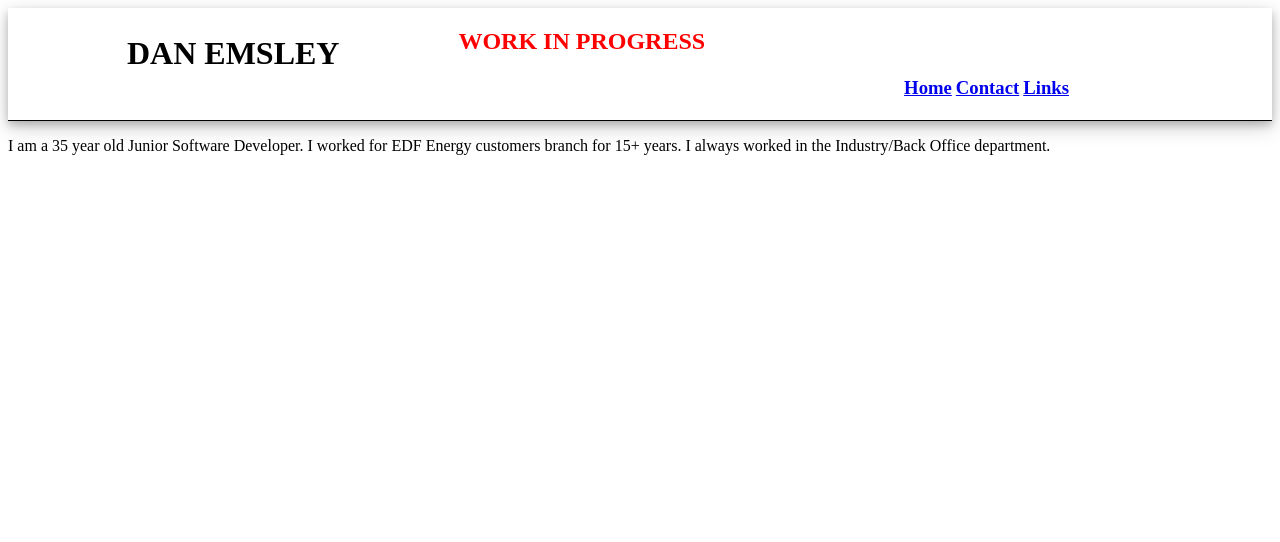
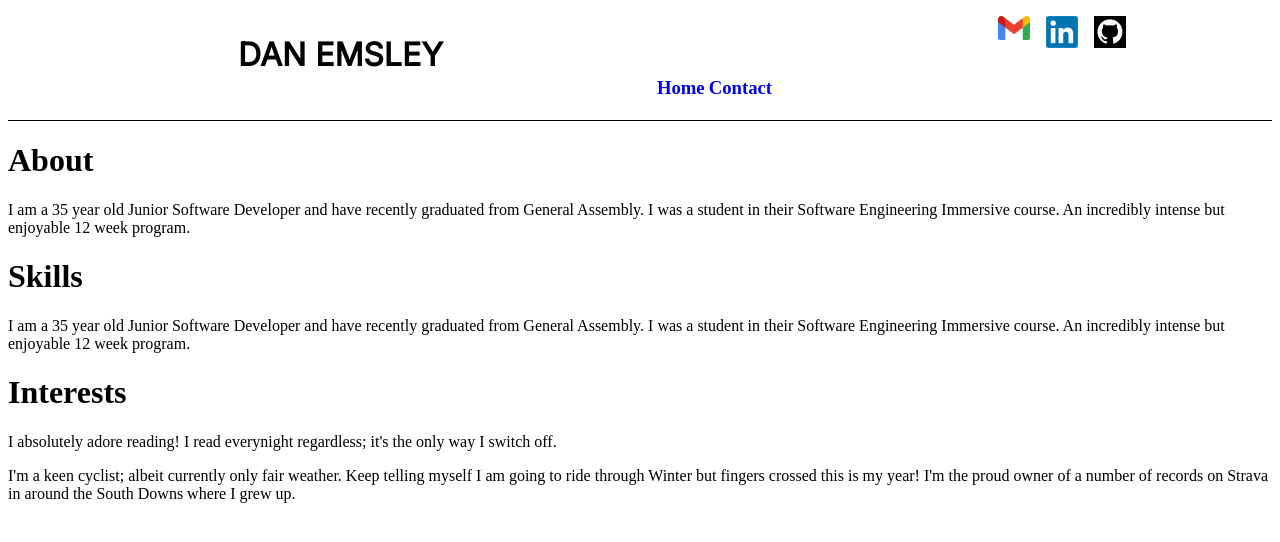
Before and after one commit to Emsley1d/Portfolio-Website, a plain HTML site: page about.html in a window 1280 px wide. Drawn offline with Linux system fonts and the light colour scheme.

Commit message:
about page populated

```diff
--- a/about.html
+++ b/about.html
@@ -1,24 +1,63 @@
 <!DOCTYPE html>
 <html lang="en">
+
 <head>
     <meta charset="UTF-8">
     <meta http-equiv="X-UA-Compatible" content="IE=edge">
     <meta name="viewport" content="width=device-width, initial-scale=1.0">
+    <link rel="preconnect" href="https://fonts.googleapis.com">
+    <link rel="preconnect" href="https://fonts.gstatic.com" crossorigin>
+    <link href="https://fonts.googleapis.com/css2?family=Inter&display=swap" rel="stylesheet">
     <link rel="stylesheet" href="./css/styles.css">
     <title>Dan Emsley</title>
 </head>
-    <nav class="nav">
-        <h1 class="name">Dan Emsley</h1>
-        <h1 class="work">WORK IN PROGRESS</h1>
+<nav class="nav">
+    <h1 class="name">Dan Emsley</h1>
 
-        <div class="links">
-            <a href="./index.html"><h3>Home</h3></a>&nbsp;
-            <a href="./contact.html"><h3>Contact</h3></a>&nbsp;
-            <a href="./about.html"><h3>Links</h3></a>&nbsp;
-        </div>
-    </nav>
+    <div class="links">
+        <a href="./index.html">
+            <h3>Home</h3>
+        </a>&nbsp;
+        <a href="./contact.html">
+            <h3>Contact</h3>
+        </a>&nbsp;
+    </div>
+
+    <div class="icons">
+        <a href="https://www.linkedin.com/in/danemsley/" target="_blank" rel="noopener noreferrer">
+            <img class="linked" src="./images/mail.png" />
+
+            <div class="icons">
+                <a href="https://www.linkedin.com/in/danemsley/" target="_blank" rel="noopener noreferrer">
+                    <img class="linked" src="./images/in.png" />
+                </a>
+                <a href="https://github.com/Emsley1d" target="_blank" rel="noopener noreferrer">
+                    <img class="git" src="./images/git.png" />
+                </a>&nbsp;
+            </div>
+</nav>
 </body>
-<p>I am a 35 year old Junior Software Developer.
-    I worked for EDF Energy customers branch for 15+ years. I always worked in the Industry/Back Office department. </p>
+    <div class="about"></div>
+        <h1>About</h1>
+        <p>I am a 35 year old Junior Software Developer and have recently graduated from General Assembly.
+            I was a student in their Software Engineering Immersive course. An incredibly intense but enjoyable 12 week program.
+        </p>
+    </div>
+
+    <div class="skills"></div>
+        <h1>Skills</h1>
+        <p>I am a 35 year old Junior Software Developer and have recently graduated from General Assembly.
+        I was a student in their Software Engineering Immersive course. An incredibly intense but enjoyable 12 week program.
+        </p>
+    </div>
+
+    <div class="interests"></div>
+        <h1>Interests</h1>
+        <p>I absolutely adore reading! I read everynight regardless; it's the only way I switch off.</p>
+        <p>I'm a keen cyclist; albeit currently only fair weather. Keep telling myself I am going to ride through Winter but fingers crossed this is my year! I'm the proud owner of a number of records on Strava in around the South Downs where I grew up.</p>
+
+    </div>
+
 </body>
+
 </html>
--- a/css/styles.css
+++ b/css/styles.css
@@ -1,15 +1,19 @@
+.body {
+    font-family: 'Space Grotesk', sans-serif;
+}
+
 .nav {
     display: flex;
     justify-content: space-evenly;
     justify-content: baseline;
     height: 7em;
     border-bottom: 1px solid black;
-    box-shadow: 0 4px 8px 0 rgba(0, 0, 0, 0.2), 0 6px 20px 0 rgba(0, 0, 0, 0.19);
 }
 
 .links {
     display: flex;
     justify-content: space-evenly;
+    justify-content: baseline;
     align-items: center;
     padding: 5em;
     text-decoration: none;
@@ -23,12 +27,15 @@
     font-size: xx-large;
     align-items: left;
     text-transform: uppercase;
+    font-family: 'Inter', sans-serif;
+    padding-left: 3em;
 }
 
 .container {
     display: flex;
     justify-content: space-evenly;
     padding-top: 3em;
+    text-decoration: none;
 }
 
 .project {
@@ -43,14 +50,22 @@
     border: 1px solid black;
     height: 12em;
     width: 90%;
-    padding: 0.5em;
+    border: 0.05em;
 }
 
-.work {
-    color: red
+a:link {
+    text-decoration: none;
 }
 
-.a {
+a:visited {
+    text-decoration: none;
+}
+
+a:hover {
+    text-decoration: none;
+}
+
+a:active {
     text-decoration: none;
 }
 
```
Also changed, not shown: contact.html (+13 -3 lines), index.html (+17 -3 lines), images/Screenshot 2022-10-31 at 17.21.45.png (added), images/gmail.png (added), images/mail.png (added), 3 other files.
